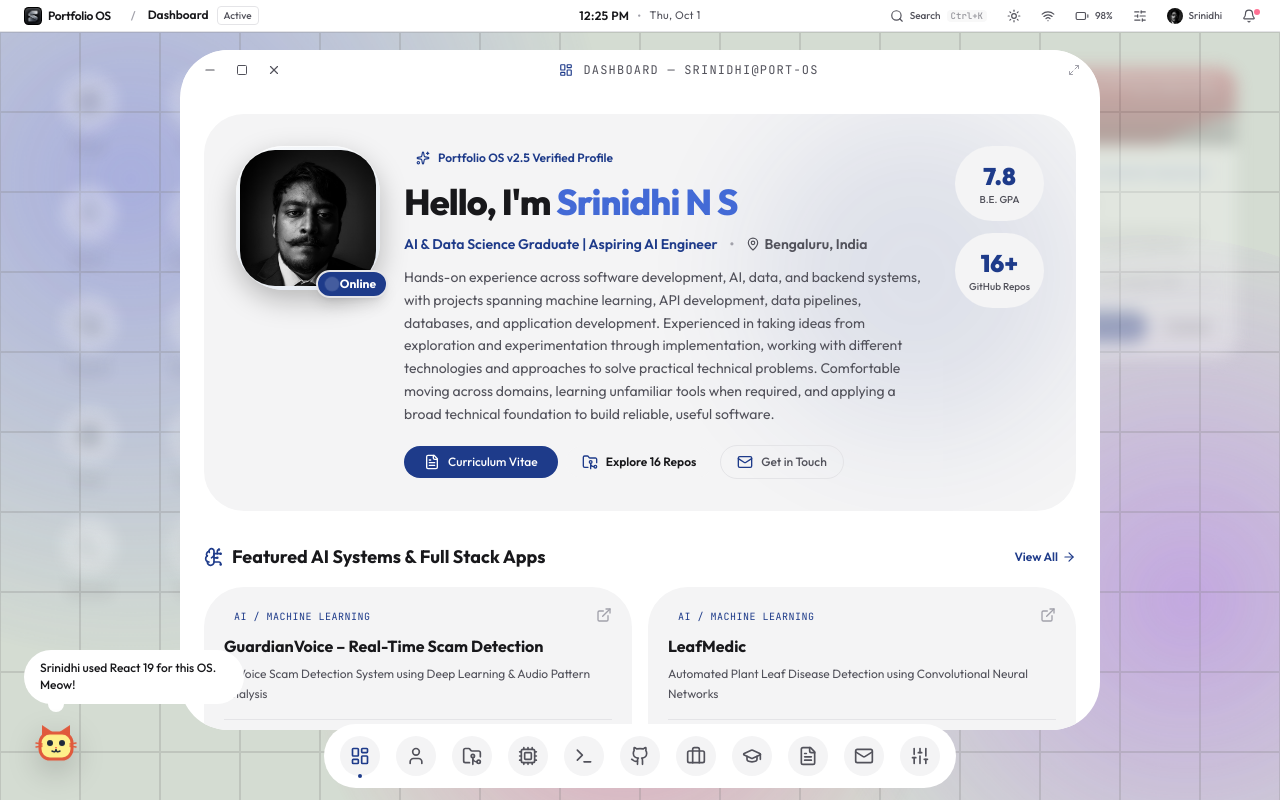
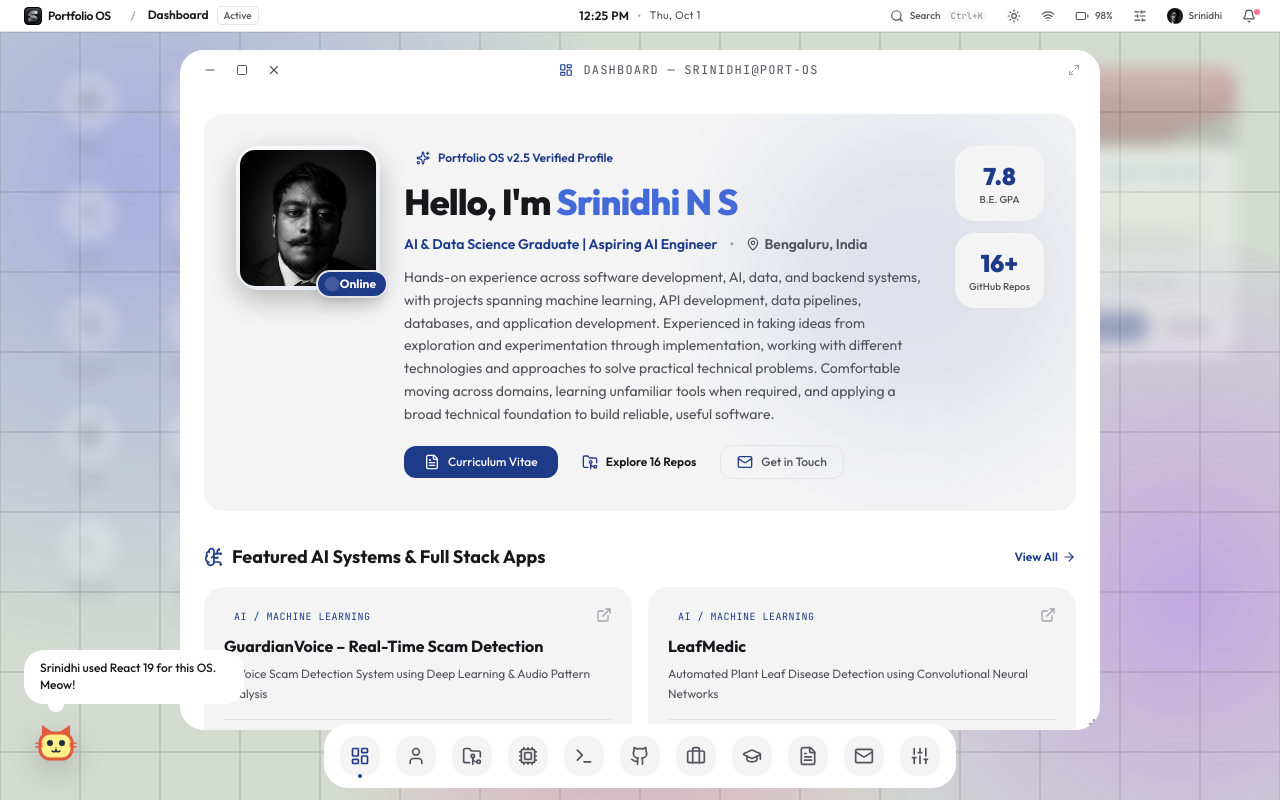
Before and after one commit to Srinidhi-070/Portfolio-OS, a React (Vite) app: page / in a window 1280 px wide. Built offline with nearby package versions, Linux system fonts and the light colour scheme.

Commit message:
fix: global reduction of extreme border radii for all windows, cards, and ui components

```diff
--- a/src/index.css
+++ b/src/index.css
@@ -34,11 +34,11 @@
   --font-mono: 'JetBrains Mono', ui-monospace, 'Fira Code', monospace;
 
     /* Radii */
-  --radius-sm: 16px;
-  --radius-md: 24px;
-  --radius-lg: 32px;
-  --radius-xl: 40px;
-  --radius-2xl: 48px;
+  --radius-sm: 8px;
+  --radius-md: 12px;
+  --radius-lg: 16px;
+  --radius-xl: 20px;
+  --radius-2xl: 24px;
 }
 
 /* 1. LINEAR DARK */
```
